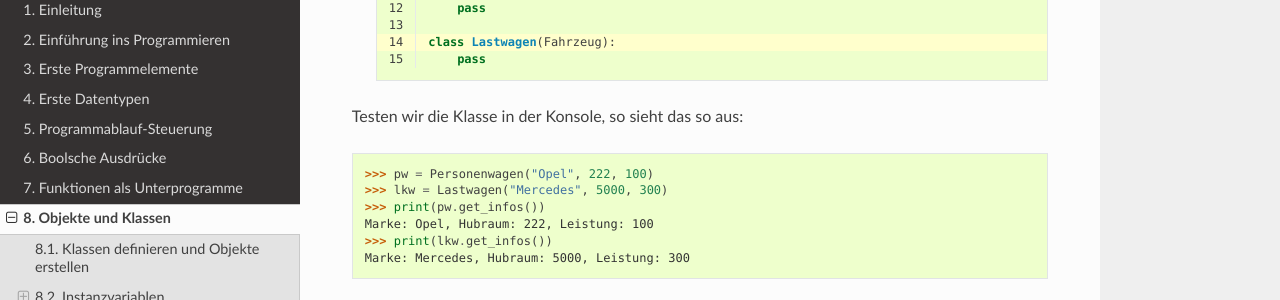
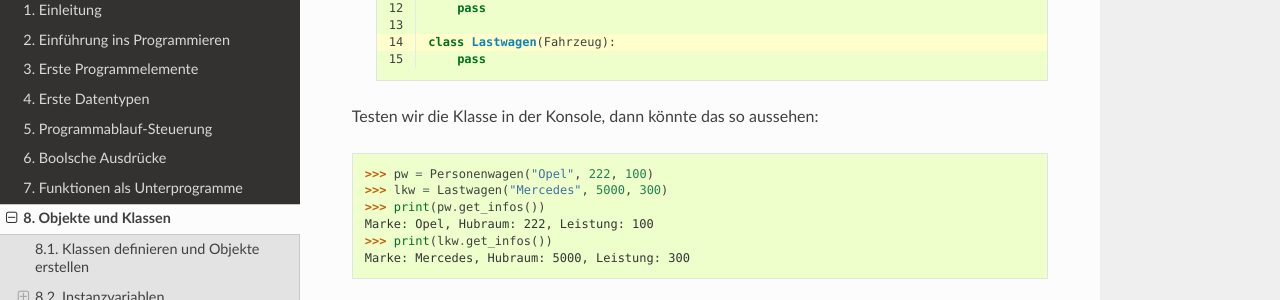
Before and after one commit to hb9hnt/pythonbuch, a Sphinx documentation site: the page built from source/objekte.rst, in a window 1280 px wide and 900 px high, scrolled down 9670 px. Shown: the part 151-451 px from the top of the window. Built offline with Sphinx 7.4.7 and the Read the Docs theme 2.0.0, drawn with Linux system fonts in a browser that asks for light colours; some of the changed text lies outside the part shown.

Commit message:
Formulierungen.

```diff
--- a/source/objekte.rst
+++ b/source/objekte.rst
@@ -425,7 +425,7 @@ In einem Programm könnte das folgendermassen aussehen:
 	   :lines: 1-15
 	   :emphasize-lines: 11, 14
 
-Testen wir die Klasse in der Konsole, so sieht das so aus:
+Testen wir die Klasse in der Konsole, dann könnte das so aussehen:
 
 >>> pw = Personenwagen("Opel", 222, 100)
 >>> lkw = Lastwagen("Mercedes", 5000, 300)
```
Also changed, not shown: other parts of source/objekte.rst (+2 -0 lines).
